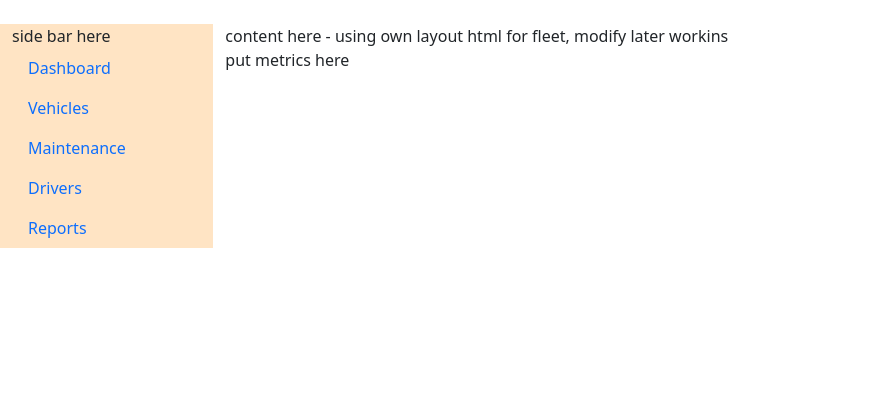
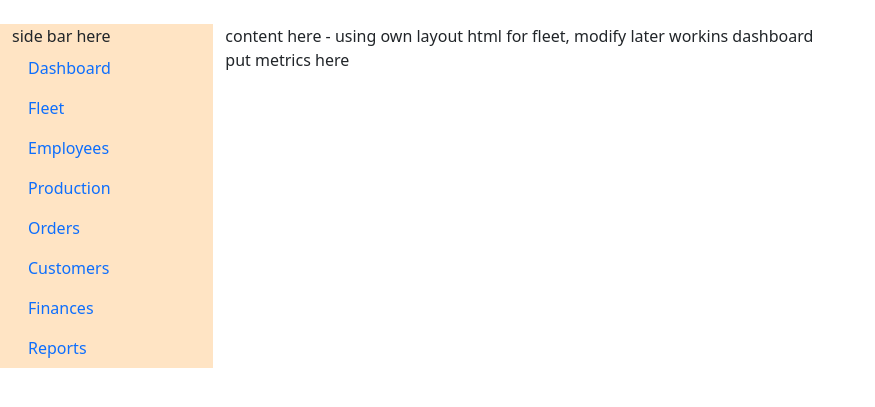
Before and after one commit to Stephen-Austine/-WellsFlow-Green-Wells-, a Flask app: page /dashboard in a window 1280 px wide. Shown: the part 56-463 px from the top of the page, without its empty margins (0-875 px from the left). Run offline with Flask 3, Linux system fonts and the light colour scheme.

Commit message:
Added links to fleet sys (employees side)

```diff
--- a/greenwells_wellsflow/app.py
+++ b/greenwells_wellsflow/app.py
@@ -41,7 +41,41 @@ def home():
 
 @app.route("/dashboard")
 def dashboard():
-    return render_template("fleet/dashboard.html")
+    return render_template("fleet/main_fleet_templates/dashboard.html")
+
+
+@app.route("/fleet")
+def fleet():
+    return render_template("fleet/main_fleet_templates/fleet.html")
+
+
+@app.route("/employees")
+def employees():
+    return render_template("fleet/main_fleet_templates/employees.html")
+
+
+@app.route("/production")
+def production():
+    return render_template("fleet/main_fleet_templates/production.html")
+
+
+@app.route("/orders")
+def orders():
+    return render_template("fleet/main_fleet_templates/orders.html")
+
+
+@app.route("/customers")
+def customers():
+    return render_template("fleet/main_fleet_templates/customers.html")
+
+
+@app.route("/finances")
+def finances():
+    return render_template("fleet/main_fleet_templates/finances.html")
+
+@app.route("/reports")
+def reports():
+    return render_template("fleet/main_fleet_templates/reports.html")
 
 if __name__ == "__main__":
     app.run(debug=True)
--- a/greenwells_wellsflow/routes/auth.py
+++ b/greenwells_wellsflow/routes/auth.py
@@ -88,7 +88,7 @@ def login():
             if password == stored_password:  # Plaintext comparison
                 print(f"Employee login success. Role: {role}")  # Debugging output
                 flash(f"Logged in successfully as an {role}!", "success")
-                return redirect(url_for("home"))
+                return redirect(url_for("dashboard"))
             else:
                 flash("Invalid email or password.", "danger")
                 conn.close()
--- a/greenwells_wellsflow/templates/fleet/layout.html
+++ b/greenwells_wellsflow/templates/fleet/layout.html
@@ -48,11 +48,16 @@
     <div class="col-md-2" style="background-color: bisque;">
       side bar here
       <ul class="nav flex-column me-auto">
-        <li class="nav-item"><a class="nav-link" href="/fleet/dashboard">Dashboard</a></li>
-        <li class="nav-item"><a class="nav-link" href="/fleet/vehicles">Vehicles</a></li>
-        <li class="nav-item"><a class="nav-link" href="/fleet/maintenance">Maintenance</a></li>
-        <li class="nav-item"><a class="nav-link" href="/fleet/drivers">Drivers</a></li>
-        <li class="nav-item"><a class="nav-link" href="/fleet/reports">Reports</a></li>
+        <li class="nav-item"><a class="nav-link" href="/dashboard">Dashboard</a></li>
+        <li class="nav-item"><a class="nav-link" href="/fleet">Fleet</a></li>
+        <li class="nav-item"><a class="nav-link" href="/employees">Employees</a></li>
+        <li class="nav-item"><a class="nav-link" href="/production">Production</a></li>
+        <li class="nav-item"><a class="nav-link" href="/orders">Orders</a></li>
+        <li class="nav-item"><a class="nav-link" href="/customers">Customers</a></li>
+        <li class="nav-item"><a class="nav-link" href="/finances">Finances</a></li>
+        <li class="nav-item"><a class="nav-link" href="/reports">Reports</a></li>
+      </ul>
+
     </div>
     <div class="col-md-10">
       content here - using own layout html for fleet, modify later
--- /dev/null
+++ b/greenwells_wellsflow/templates/fleet/main_fleet_templates/dashboard.html
@@ -0,0 +1,7 @@
+{% extends "layout.html" %}
+{% block content %}
+workins dashboard
+<br>
+put metrics here
+<br>
+{% endblock %}
--- a/greenwells_wellsflow/templates/fleet/dashboard.html
+++ b/greenwells_wellsflow/templates/fleet/main_fleet_templates/reports.html
@@ -1,6 +1,6 @@
 {% extends "layout.html" %}
 {% block content %}
-workins
+workins reports
 <br>
 put metrics here
 <br>
```
Also changed, not shown: greenwells_wellsflow/templates/fleet/main_fleet_templates/customers.html (added, +7 -0 lines), greenwells_wellsflow/templates/fleet/main_fleet_templates/employees.html (added, +7 -0 lines), greenwells_wellsflow/templates/fleet/main_fleet_templates/finances.html (added, +7 -0 lines), greenwells_wellsflow/templates/fleet/main_fleet_templates/fleet.html (added, +7 -0 lines), greenwells_wellsflow/templates/fleet/main_fleet_templates/orders.html (added, +7 -0 lines), greenwells_wellsflow/templates/fleet/main_fleet_templates/production.html (added, +7 -0 lines).
